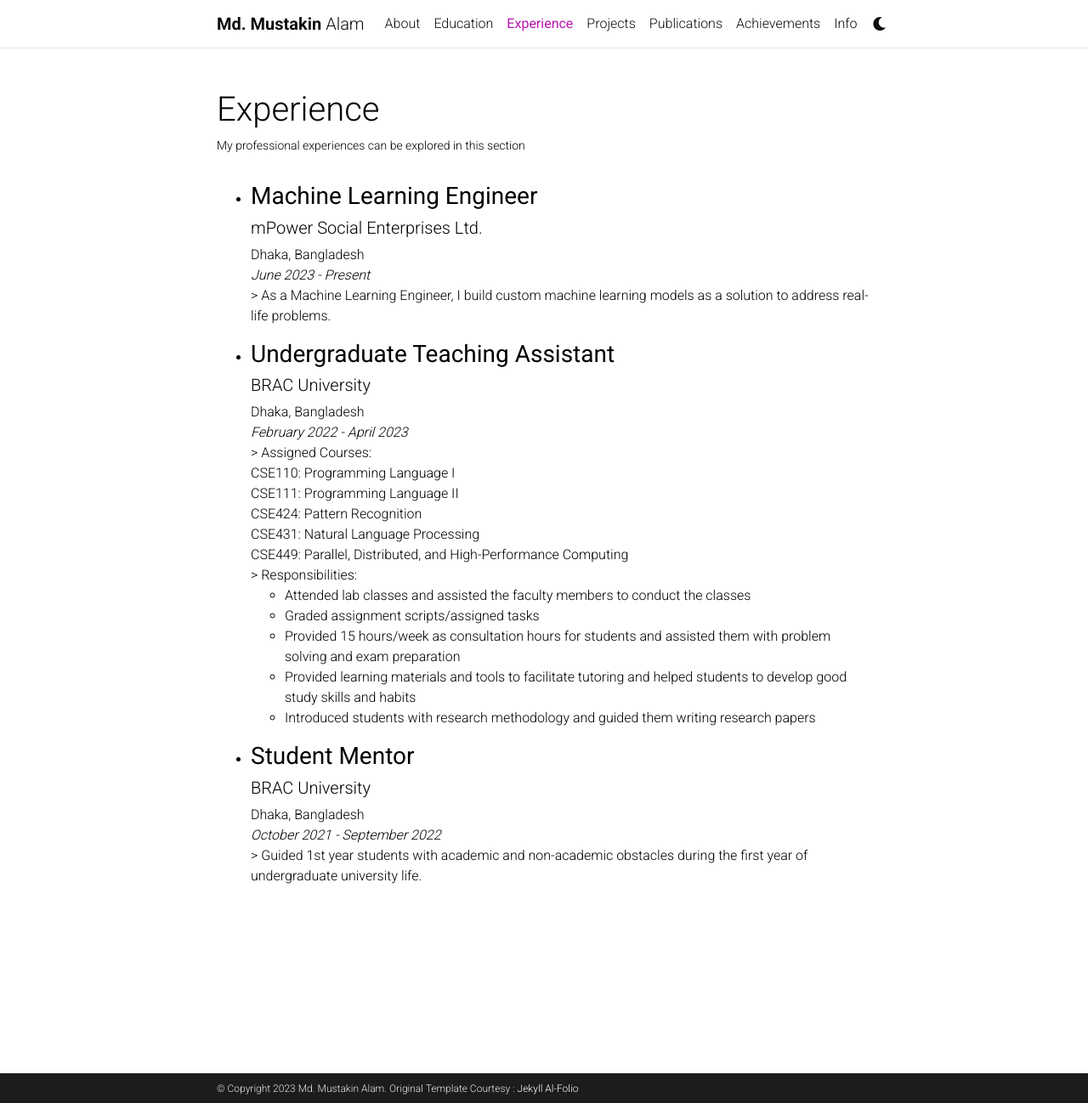
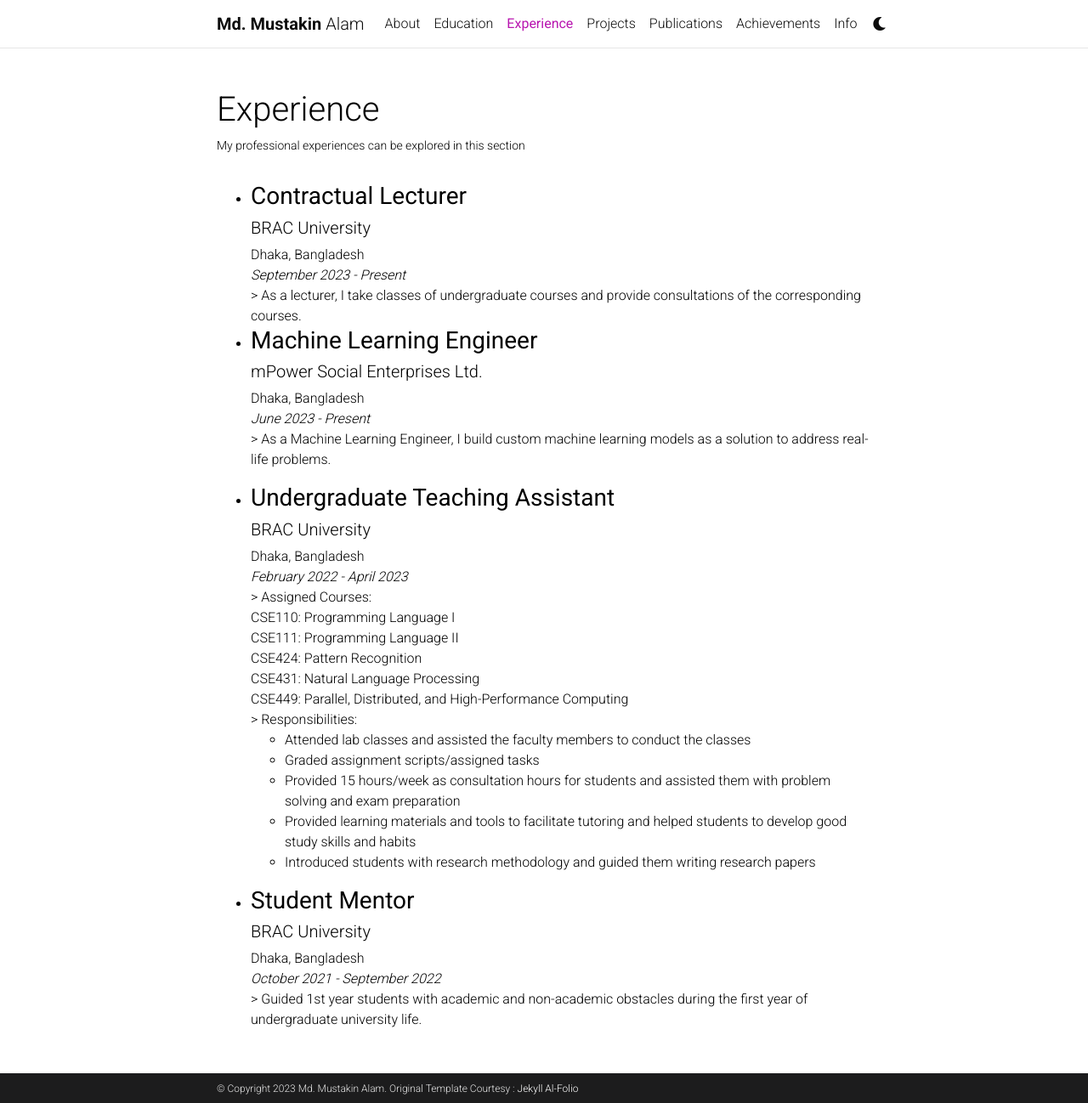
Before and after one commit to mustakinalam/mustakinalam.github.io, a Jekyll site: the page built from _pages/experience.md, in a window 1280 px wide and 1298 px high. Shown: the whole window at 85% size. Built offline with Jekyll 4.4.1, drawn with Linux system fonts in a browser that asks for light colours; comment, search, counter and statistics services are not loaded; a style sheet for code colours, icons or effects is not loaded.

Commit message:
experience update

```diff
--- a/_pages/experience.md
+++ b/_pages/experience.md
@@ -8,6 +8,14 @@ nav_order: 3
 ---
 
 <ul>
+<li><h3><b>Contractual Lecturer</b></h3></li>
+<h5>BRAC University</h5>
+Dhaka, Bangladesh <br>
+<i>September 2023 - Present</i><br>
+
+> As a lecturer, I take classes of undergraduate courses and provide consultations of the corresponding courses. <br>
+
+
 <li><h3><b>Machine Learning Engineer</b></h3></li>
 <h5>mPower Social Enterprises Ltd.</h5>
 Dhaka, Bangladesh <br>
```
